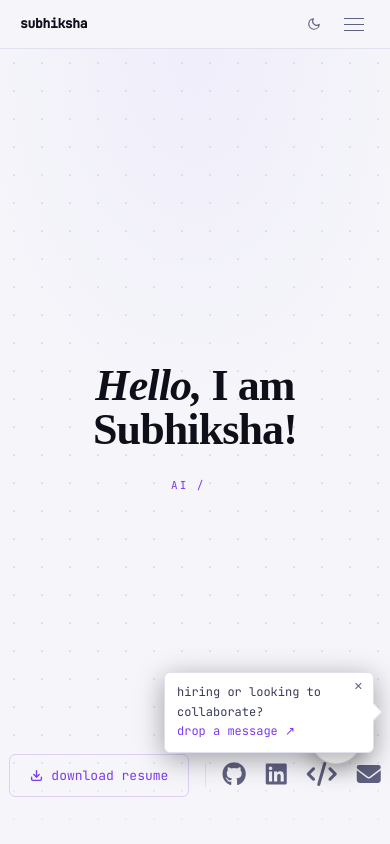
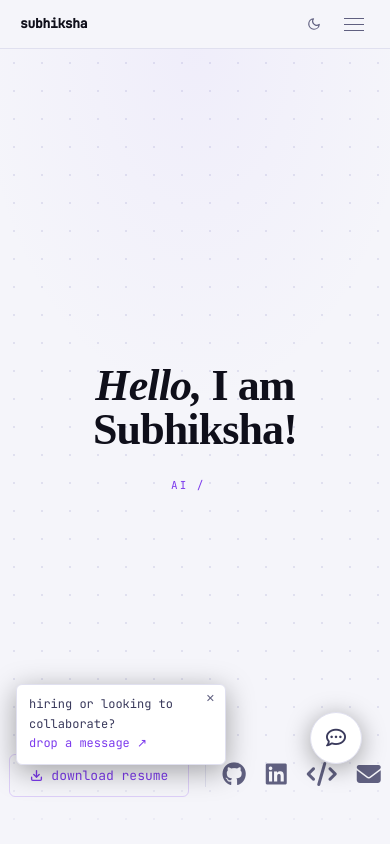
Before and after one commit to subhiksha1196/portfolio, a Next.js app: page / in a window 390 px wide. Shown: the top 844 px of the page. Built offline with nearby package versions, Linux system fonts and the light colour scheme.

Commit message:
fix(nudge): anchor popup to left side on mobile, made chatbot bubble is visible

```diff
--- a/components/ChatBotNudge.tsx
+++ b/components/ChatBotNudge.tsx
@@ -39,11 +39,12 @@ export default function ChatBotNudge() {
     <div
       style={{
         position: "fixed",
-        // desktop: bubble is bottom 28px, 52px tall → centre ~54px from bottom
-        // nudge bottom 14px with ~40px height centres it alongside the bubble
-        bottom: mobile ? "92px" : "14px",
-        // desktop: 28px (bubble right) + 52px (bubble width) + 10px gap = 90px
-        right: mobile ? "16px" : "90px",
+        bottom: mobile ? "80px" : "14px",
+        // desktop: right-anchored beside the bubble
+        // mobile: left-anchored so bubble stays fully visible
+        ...(mobile
+          ? { left: "16px" }
+          : { right: "90px" }),
         zIndex: 1001,
         width: "210px",
         background: "var(--bg-card)",
@@ -57,7 +58,8 @@ export default function ChatBotNudge() {
         pointerEvents: show ? "auto" : "none",
       }}
     >
-      {/* Arrow pointing right toward the bubble */}
+      {/* Arrow — points right on desktop, hidden on mobile (popup is on left) */}
+      {!mobile && (
         <div
           style={{
             position: "absolute",
@@ -72,6 +74,7 @@ export default function ChatBotNudge() {
             transform: "translateY(-50%) rotate(-45deg)",
           }}
         />
+      )}
 
       {/* Close */}
       <button
```
Lines whose indentation alone changed are shown as unchanged.
